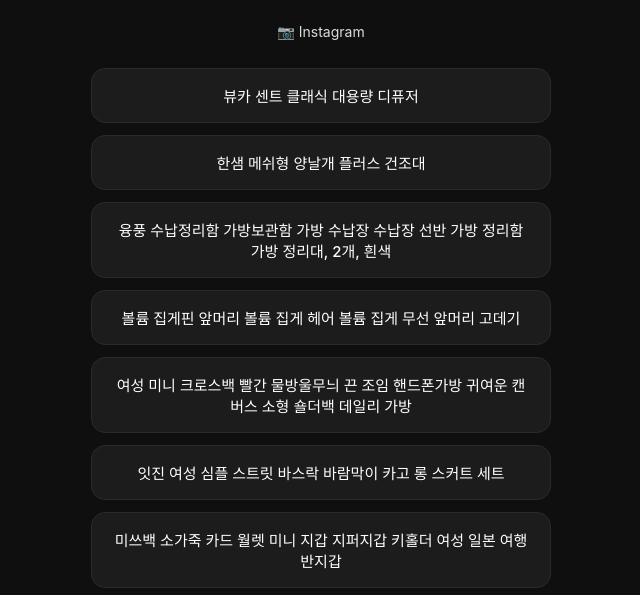
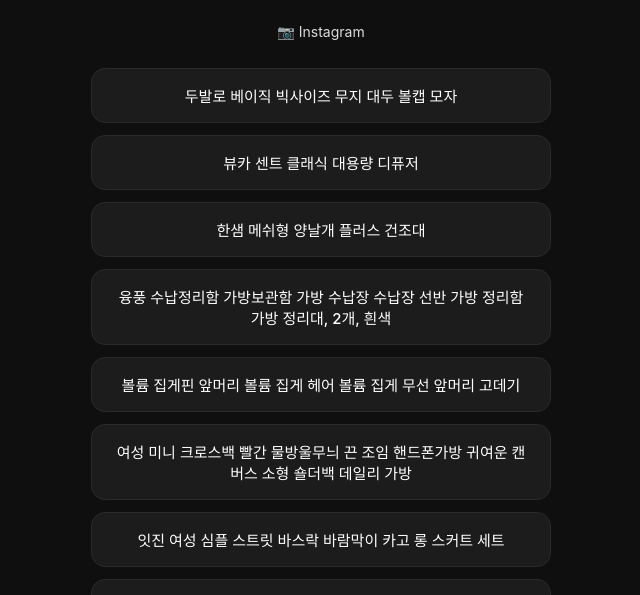
Before and after one commit to lifestyle-jeong-official/lifestyle-jeong-official.github.io, a plain HTML site: page index.html in a window 1280 px wide. Shown: the part 205-800 px from the top of the page, without its empty margins (319-959 px from the left). Drawn offline with Linux system fonts and the light colour scheme.

Commit message:
링크 페이지 자동 갱신

```diff
--- a/index.html
+++ b/index.html
@@ -63,6 +63,9 @@
     <p class="bio">삶의 질 상승템 추천!!</p>
     <a class="ig-link" href="https://www.instagram.com/lifestyle_jeong" target="_blank" rel="noopener">📷 Instagram</a>
     <div class="links">
+      <a class="link-card" href="https://link.coupang.com/a/g4aDYTuIz6" target="_blank" rel="noopener">
+        두발로 베이직 빅사이즈 무지 대두 볼캡 모자
+      </a>
       <a class="link-card" href="https://link.coupang.com/a/g4ar1AaBUW" target="_blank" rel="noopener">
         뷰카 센트 클래식 대용량 디퓨저
       </a>
```
